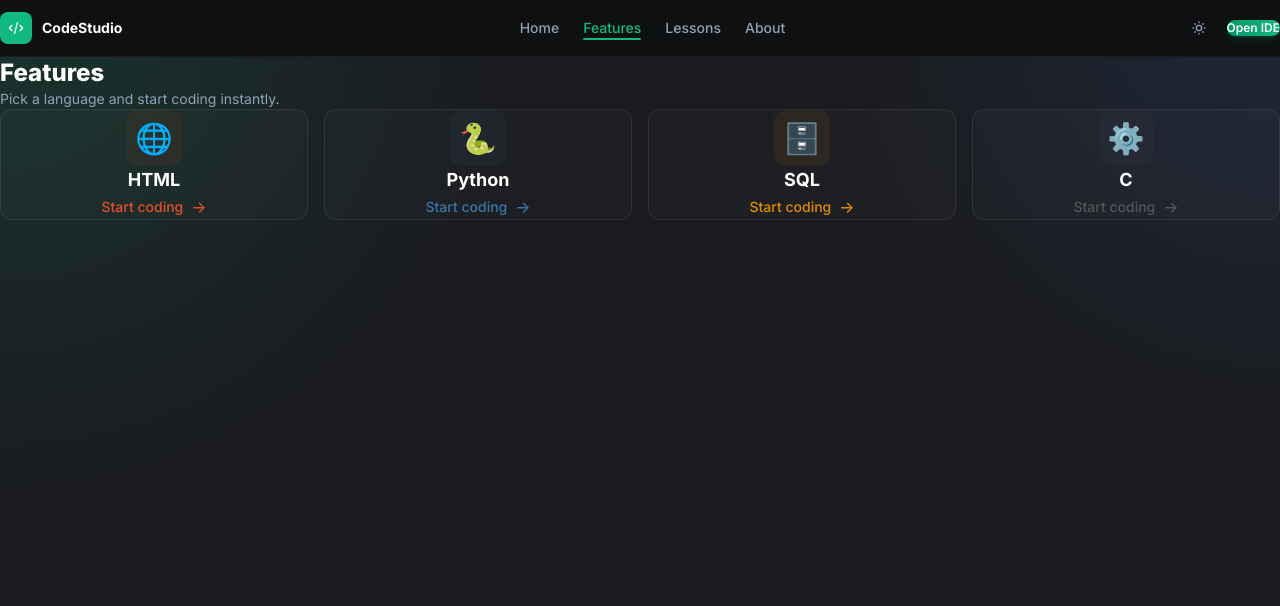
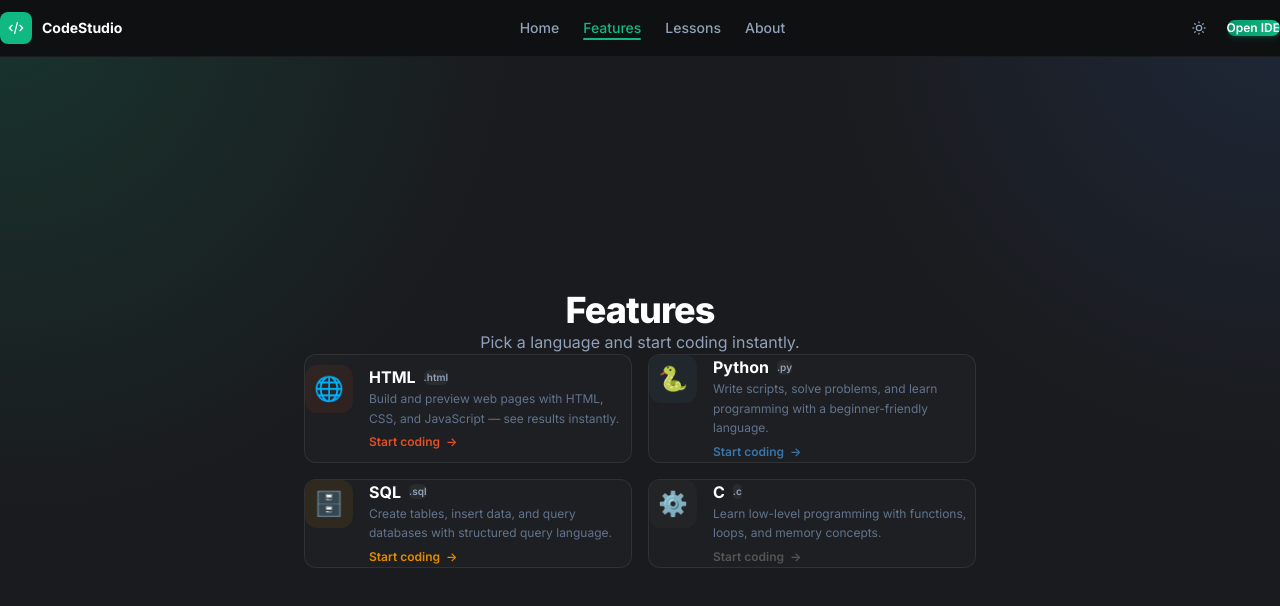
Before and after one commit to siumahameed/code_studio, a React (Vite) app: page / in a window 1280 px wide. Both pictures are taken after a click on the button "Features". Shown: the top 606 px of the page. Built offline with nearby package versions, Linux system fonts and the light colour scheme.

Commit message:
Redesign About and Features pages: vertical centering, richer cards, better alignment

```diff
--- a/src/components/welcome/WelcomeAbout.tsx
+++ b/src/components/welcome/WelcomeAbout.tsx
@@ -19,7 +19,7 @@ export default function WelcomeAbout() {
   const isDark = state.theme === 'dark'
 
   return (
-    <section className="py-12 sm:py-20">
+    <section className="min-h-[calc(100vh-3.5rem)] flex items-center justify-center py-12 sm:py-20">
       <div className="w-full max-w-2xl mx-auto space-y-8">
         {/* Hero card */}
         <div className={`rounded-xl border p-8 sm:p-10 text-center ${isDark ? 'border-white/8 bg-white/[0.02]' : 'border-slate-200 bg-white'}`}>
--- a/src/components/welcome/WelcomeFeatures.tsx
+++ b/src/components/welcome/WelcomeFeatures.tsx
@@ -1,47 +1,69 @@
 import { useAppContext } from '../../context/AppContext'
+import { LANGUAGES } from '../../utils/constants'
+import type { Language } from '../../types'
 
-const FEATURES = [
-  { id: 'html', icon: '🌐', label: 'HTML', accent: '#e34f26' },
-  { id: 'python', icon: '🐍', label: 'Python', accent: '#3776ab' },
-  { id: 'sql', icon: '🗄️', label: 'SQL', accent: '#e38c00' },
-  { id: 'c', icon: '⚙️', label: 'C', accent: '#555555' },
-]
+const ACCENTS: Record<string, string> = {
+  html: '#e34f26', python: '#3776ab', sql: '#e38c00', c: '#555555',
+}
+
+const DESCRIPTIONS: Record<string, string> = {
+  html: 'Build and preview web pages with HTML, CSS, and JavaScript — see results instantly.',
+  python: 'Write scripts, solve problems, and learn programming with a beginner-friendly language.',
+  sql: 'Create tables, insert data, and query databases with structured query language.',
+  c: 'Learn low-level programming with functions, loops, and memory concepts.',
+}
 
 export default function WelcomeFeatures() {
   const { state, setLanguage } = useAppContext()
   const isDark = state.theme === 'dark'
 
   return (
-    <section>
-      <div className="max-w-lg mb-10">
-        <h2 className={`text-2xl font-extrabold ${isDark ? 'text-white' : 'text-slate-900'}`}>Features</h2>
-        <p className={`mt-2 text-sm ${isDark ? 'text-slate-400' : 'text-slate-500'}`}>Pick a language and start coding instantly.</p>
+    <section className="min-h-[calc(100vh-3.5rem)] flex items-center justify-center py-12 sm:py-20">
+      <div className="w-full max-w-2xl mx-auto space-y-8">
+        {/* Header */}
+        <div className="text-center">
+          <h2 className={`text-3xl sm:text-4xl font-extrabold tracking-tight ${isDark ? 'text-white' : 'text-slate-900'}`}>Features</h2>
+          <p className={`mt-3 text-sm sm:text-base ${isDark ? 'text-slate-400' : 'text-slate-500'}`}>Pick a language and start coding instantly.</p>
         </div>
-      <div className="grid gap-4 sm:grid-cols-2 xl:grid-cols-4">
-        {FEATURES.map((f) => (
+
+        {/* Language cards */}
+        <div className="grid gap-4 sm:grid-cols-2">
+          {LANGUAGES.map((lang) => {
+            const accent = ACCENTS[lang.id] || '#666'
+            const desc = DESCRIPTIONS[lang.id] || ''
+            return (
               <button
-            key={f.id}
-            onClick={() => setLanguage(f.id as any)}
-            className={`group rounded-xl border text-center transition-all active:scale-[0.98] ${
+                key={lang.id}
+                onClick={() => setLanguage(lang.id as Language)}
+                className={`group text-left rounded-xl border transition-all active:scale-[0.98] ${
                   isDark
-                ? 'border-white/8 bg-white/[0.02] hover:border-brand-400/30'
+                    ? 'border-white/8 bg-white/[0.02] hover:border-white/15 hover:bg-white/[0.04]'
                     : 'border-slate-200 bg-white hover:shadow-lg hover:-translate-y-0.5'
                 }`}
               >
-            <div className="p-6 sm:p-8">
-              <div className="flex items-center justify-center" style={{ color: f.accent }}>
-                <div className="flex h-14 w-14 items-center justify-center rounded-xl text-3xl transition-transform group-hover:scale-110" style={{ background: `${f.accent}12` }}>
-                  {f.icon}
+                <div className="p-6 flex items-start gap-4">
+                  <div
+                    className="flex h-12 w-12 shrink-0 items-center justify-center rounded-xl text-2xl transition-transform group-hover:scale-110"
+                    style={{ background: `${accent}15` }}
+                  >
+                    {lang.icon}
                   </div>
+                  <div className="min-w-0 flex-1">
+                    <div className="flex items-center gap-2">
+                      <div className={`text-base font-bold ${isDark ? 'text-white' : 'text-slate-900'}`}>{lang.label}</div>
+                      <span className={`text-[10px] font-semibold px-1.5 py-0.5 rounded-md ${isDark ? 'bg-white/5 text-slate-400' : 'bg-slate-100 text-slate-500'}`}>{lang.extension}</span>
                     </div>
-              <div className={`mt-4 text-lg font-bold ${isDark ? 'text-white' : 'text-slate-900'}`}>{f.label}</div>
-              <div className="mt-5 inline-flex items-center gap-2 text-sm font-medium transition-all group-hover:gap-3" style={{ color: f.accent }}>
+                    <div className={`mt-1 text-xs leading-relaxed ${isDark ? 'text-slate-500' : 'text-slate-400'}`}>{desc}</div>
+                    <div className="mt-3 inline-flex items-center gap-1.5 text-xs font-semibold transition-all group-hover:gap-2.5" style={{ color: accent }}>
                       Start coding
-                <span className="text-base">→</span>
+                      <span className="transition-transform group-hover:translate-x-0.5">→</span>
+                    </div>
                   </div>
                 </div>
               </button>
-        ))}
+            )
+          })}
+        </div>
       </div>
     </section>
   )
```
Lines whose indentation alone changed are shown as unchanged.
